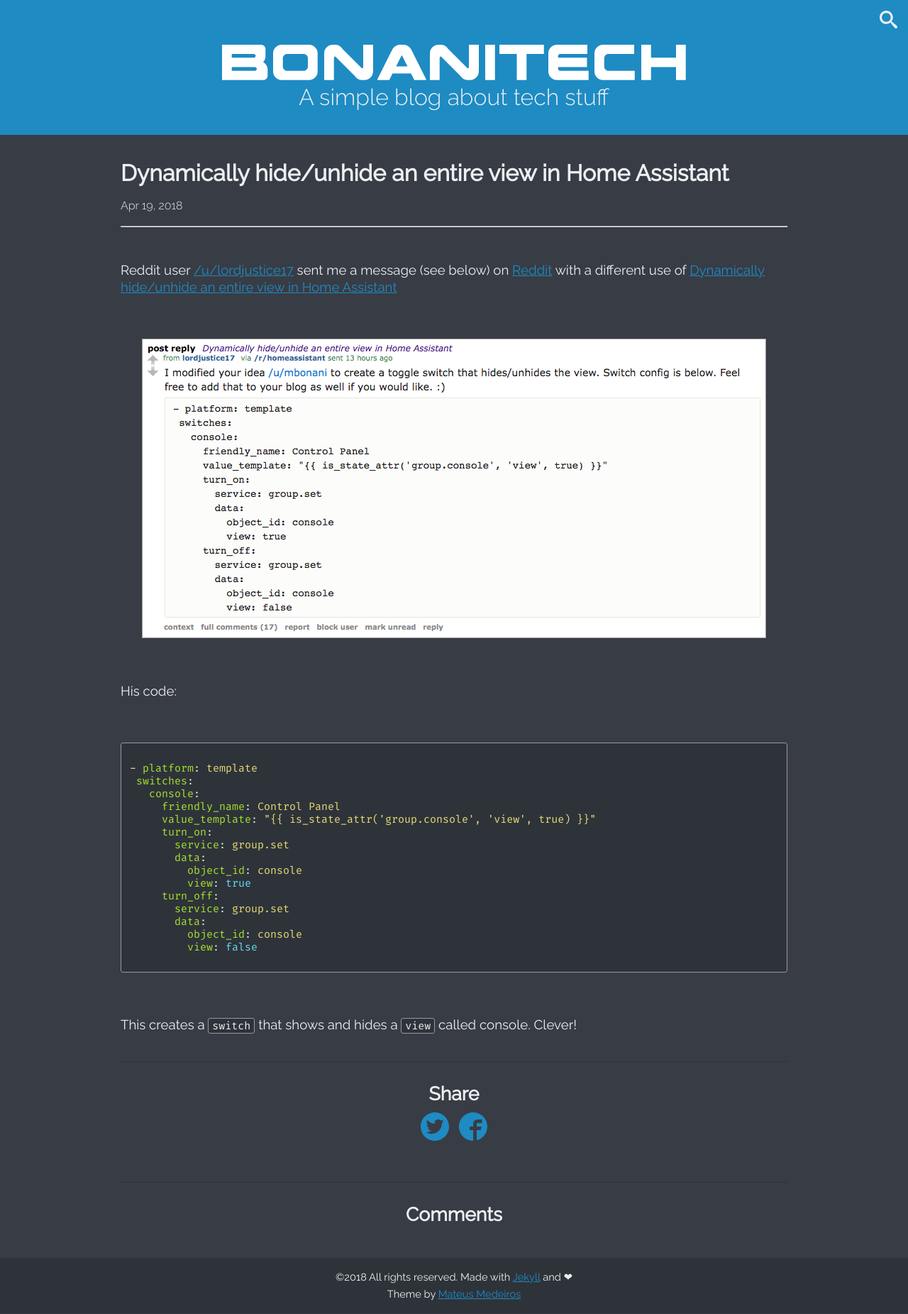
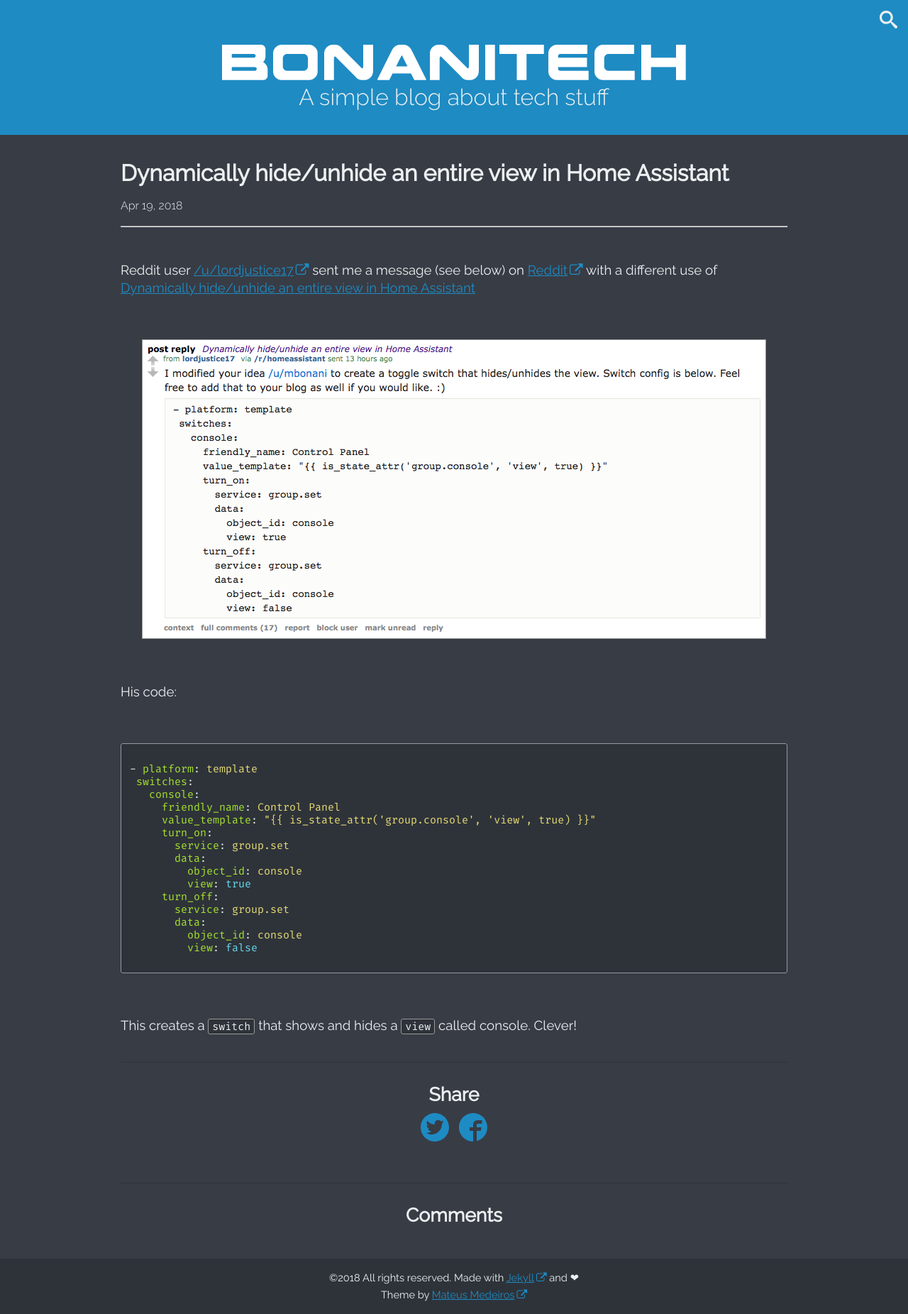
Before and after one commit to bonanitech/blog, a Jekyll site: the page built from _posts/2018-04-19-dynamically-hide-unhide-an-entire-view-update.md, in a window 1280 px wide. Shown: the whole page at 71% size. Built offline with Jekyll 4.4.1, drawn with Linux system fonts in a browser that asks for light colours; nearby versions of some CDN libraries; comment, search, counter and statistics services are not loaded.

Commit message:
Add custom style for external links

```diff
--- a/_includes/head.html
+++ b/_includes/head.html
@@ -7,7 +7,10 @@
   	<meta name="description" content="{% if page.description %}{{ page.description | strip_html | strip_newlines | truncate: 160 }}{% else %}{{ site.description }}{% endif %}">
 
   	<link rel="stylesheet" href="{{ "/assets/css/main.css" | prepend: site.baseurl }}">
-  	<link rel="canonical" href="{{ page.url | replace:'index.html','' | prepend: site.baseurl | prepend: site.url }}">
+
+    <link rel="stylesheet" href="{{ "/assets/css/custom-style.css" | prepend: site.baseurl }}">
+
+    <link rel="canonical" href="{{ page.url | replace:'index.html','' | prepend: site.baseurl | prepend: site.url }}">
   	<link rel="alternate" type="application/rss+xml" title="{{ site.title }}" href="{{ "/feed.xml" | prepend: site.baseurl | prepend: site.url }}">
     <link rel="shortcut icon" href="/assets/img/favicon.png" type="image/png">
 
--- /dev/null
+++ b/assets/css/custom-style.css
@@ -0,0 +1,14 @@
+a[href^="http://"]:after, a[href^="https://"]:after {
+  content: "\f08e";
+  font-family: FontAwesome;
+  font-weight: normal;
+  font-style: normal;
+  display: inline-block;
+  text-decoration: none;
+  padding-left: 3px;
+}
+
+.share-buttons a[href^="http://"]:after, .share-buttons a[href^="https://"]:after {
+  content: none;
+  padding-left: 0;
+}
```
